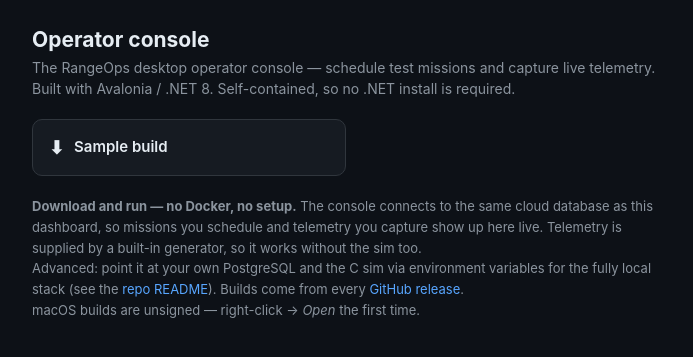
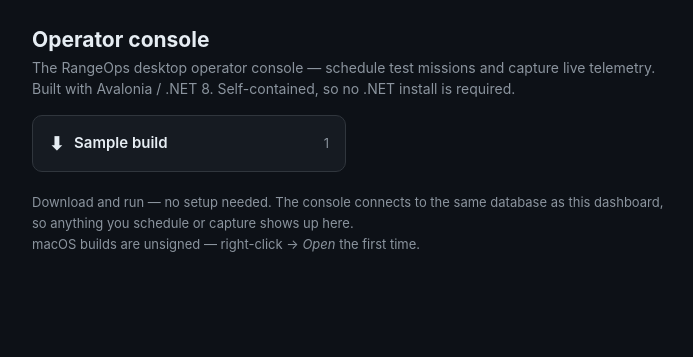
Before and after one commit to connorkoch0511/RangeOps, a Django app: template dashboard/ops/templates/ops/downloads.html in a window 1280 px wide. Shown: the part 63-420 px from the top of the page, without its empty margins (132-825 px from the left). Run offline with Django 5.2, Linux system fonts and the light colour scheme; the template is opened without the code that fills it: most values are stand-ins (such as "Sample title", 1, 10 or a date in 2020).

Commit message:
Downloads page: file sizes + OS-based recommendation; simpler copy
- Each download button shows its file size
- Detects the visitor's OS and recommends the matching build (banner + badge)
- Simplified the download note (dropped the security-mechanism detail)
- README: trimmed note + added sizes to the table
- E2E asserts the recommendation; screenshot regenerated

Co-Authored-By: Claude Opus 4.8 <noreply@anthropic.com>

```diff
--- a/dashboard/ops/templates/ops/downloads.html
+++ b/dashboard/ops/templates/ops/downloads.html
@@ -2,7 +2,10 @@
 {% block title %}Downloads — RangeOps{% endblock %}
 {% block content %}
   <style>
-    .dl-intro { color:var(--muted); margin:2px 0 20px; max-width:640px; }
+    .dl-intro { color:var(--muted); margin:2px 0 16px; max-width:640px; }
+    .dl-reco { max-width:640px; margin:0 0 14px; padding:10px 14px;
+               background:var(--panel2); border:1px solid var(--accent);
+               border-radius:8px; font-size:14px; }
     .dl-grid { display:grid; grid-template-columns:repeat(2,1fr); gap:12px; max-width:640px; }
     .dl-btn { display:flex; align-items:center; gap:10px; background:var(--panel);
               border:1px solid var(--line); border-radius:10px; padding:14px 16px;
@@ -11,6 +14,12 @@
     .dl-btn:hover { text-decoration:none; border-color:var(--accent); background:var(--panel2); }
     .dl-btn:active { transform:translateY(1px); }
     .dl-btn .ico { font-size:18px; }
+    .dl-btn .dl-label { min-width:0; }
+    .dl-btn .dl-size { margin-left:auto; color:var(--muted); font-weight:400;
+                       font-size:13px; white-space:nowrap; }
+    .dl-btn.recommended { border-color:var(--accent); }
+    .dl-badge { background:var(--accent); color:#0d1117; font-size:11px; font-weight:700;
+                padding:1px 8px; border-radius:999px; }
     .dl-note { color:var(--muted); font-size:13px; max-width:640px;
                margin-top:20px; line-height:1.6; }
     @media (max-width:640px) { .dl-grid { grid-template-columns:1fr; } }
@@ -23,24 +32,50 @@
     install is required.
   </p>
 
+  <p id="dl-reco" class="dl-reco" hidden></p>
+
   <div class="dl-grid">
     {% for b in builds %}
-      <a class="dl-btn" href="{{ b.url }}">
-        <span class="ico">⬇</span>{{ b.label }}
+      <a class="dl-btn" href="{{ b.url }}"
+         data-os="{{ b.os }}"{% if b.primary %} data-primary="true"{% endif %}>
+        <span class="ico">⬇</span>
+        <span class="dl-label">{{ b.label }}</span>
+        <span class="dl-size">{{ b.size }}</span>
       </a>
     {% endfor %}
   </div>
 
   <p class="dl-note">
-    <strong>Download and run — no Docker, no setup.</strong> The console connects
-    to the same cloud database as this dashboard, so missions you schedule and
-    telemetry you capture show up here live. Telemetry is supplied by a built-in
-    generator, so it works without the sim too.
-    <br>Advanced: point it at your own PostgreSQL and the C sim via environment
-    variables for the fully local stack (see the
-    <a href="https://github.com/connorkoch0511/RangeOps#quick-start">repo README</a>).
-    Builds come from every
-    <a href="https://github.com/connorkoch0511/RangeOps/releases/latest">GitHub release</a>.
+    Download and run — no setup needed. The console connects to the same database
+    as this dashboard, so anything you schedule or capture shows up here.
     <br>macOS builds are unsigned — right-click → <em>Open</em> the first time.
   </p>
+
+  <script>
+    (function () {
+      var ua = navigator.userAgent;
+      var os = /Windows/i.test(ua) ? "windows"
+             : /Mac/i.test(ua) ? "mac"
+             : /Linux|X11|Android|CrOS/i.test(ua) ? "linux" : null;
+      if (!os) return;
+
+      var matches = document.querySelectorAll('.dl-btn[data-os="' + os + '"]');
+      if (!matches.length) return;
+
+      var primary = null;
+      matches.forEach(function (b) { if (b.dataset.primary === "true") primary = b; });
+      if (!primary) primary = matches[0];
+
+      primary.classList.add("recommended");
+      primary.querySelector(".dl-label")
+             .insertAdjacentHTML("afterend", '<span class="dl-badge">Recommended</span>');
+
+      var reco = document.getElementById("dl-reco");
+      var label = primary.querySelector(".dl-label").textContent;
+      reco.innerHTML = "Looks like you're on <strong>" +
+        ({ windows: "Windows", mac: "macOS", linux: "Linux" }[os]) +
+        "</strong> — we recommend <strong>" + label + "</strong>.";
+      reco.hidden = false;
+    })();
+  </script>
 {% endblock %}
```
Also changed, not shown: dashboard/e2e/test_dashboard.py (+3 -1 lines), dashboard/ops/views.py (+8 -4 lines), README.md, 3 other files.
